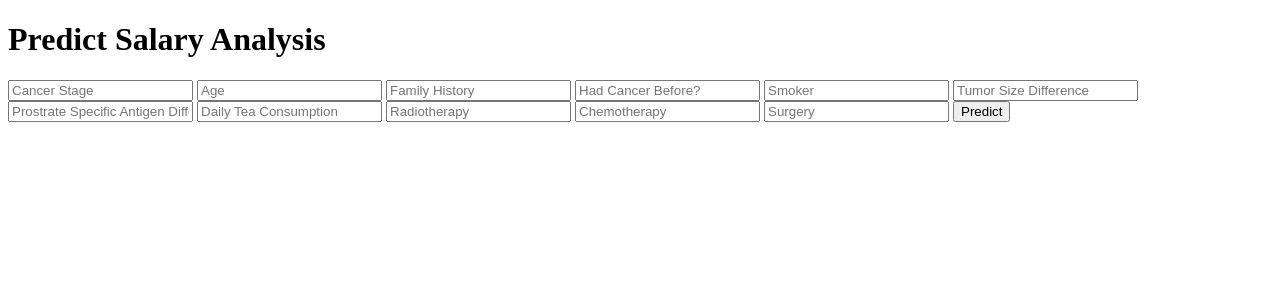
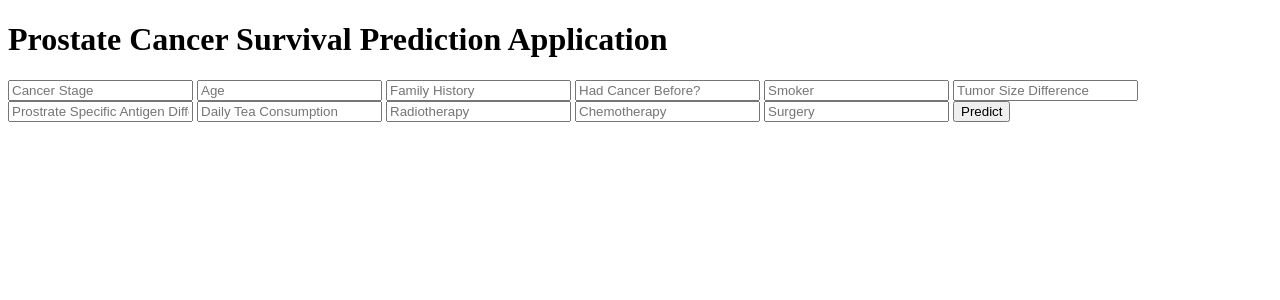
Before and after one commit to yuvika-rajrana607/MLD_FALL, a Flask app: page / in a window 1280 px wide. Shown: the top 300 px of the page. Run offline with Flask 2, Linux system fonts and the light colour scheme; parts of the project's set-up code (start-up, migrations or seed data) failed here and were passed over.

Commit message:
Update index.html

```diff
--- a/templates/index.html
+++ b/templates/index.html
@@ -12,7 +12,7 @@
 
 <body>
  <div class="login">
-	<h1>Predict Salary Analysis</h1>
+	<h1>Prostate Cancer Survival Prediction Application</h1>
 
      <!-- Main Input For Receiving Query to our ML -->
     <form action="{{ url_for('predict')}}"method="post">
```
